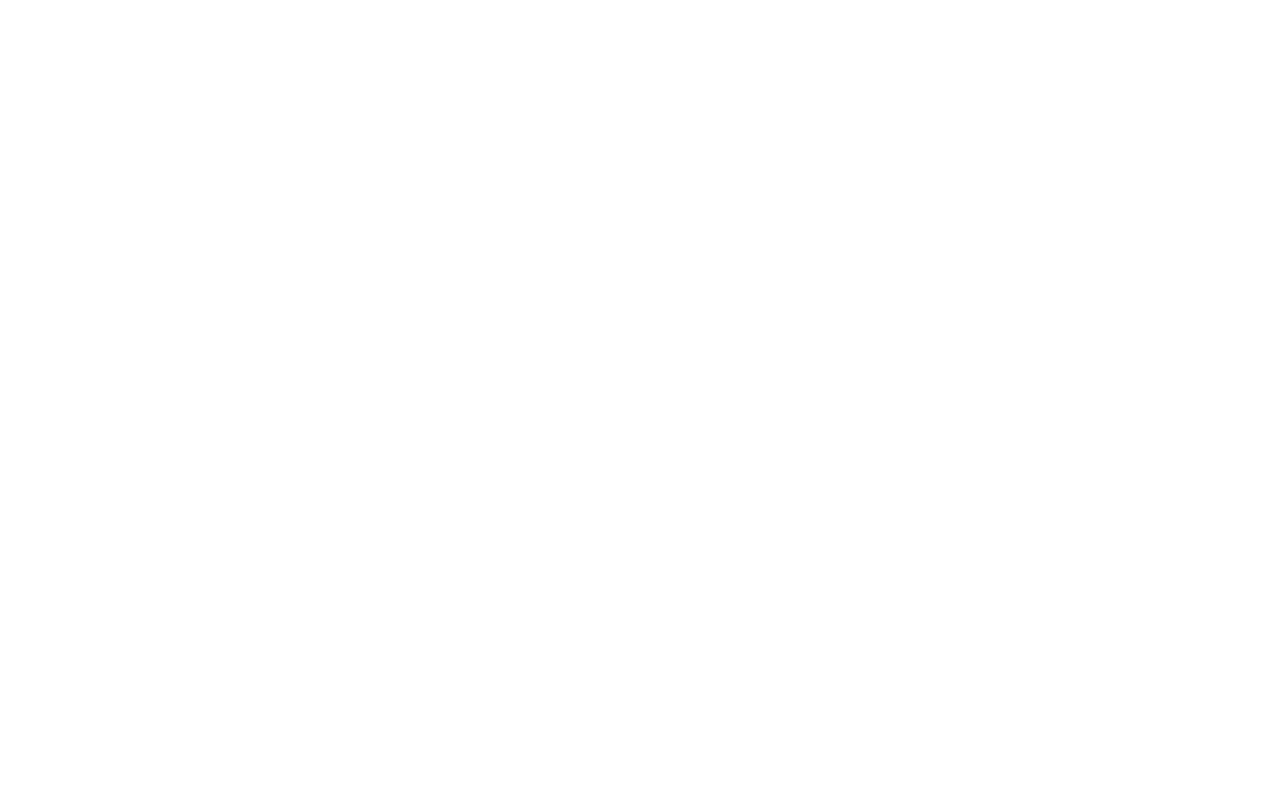
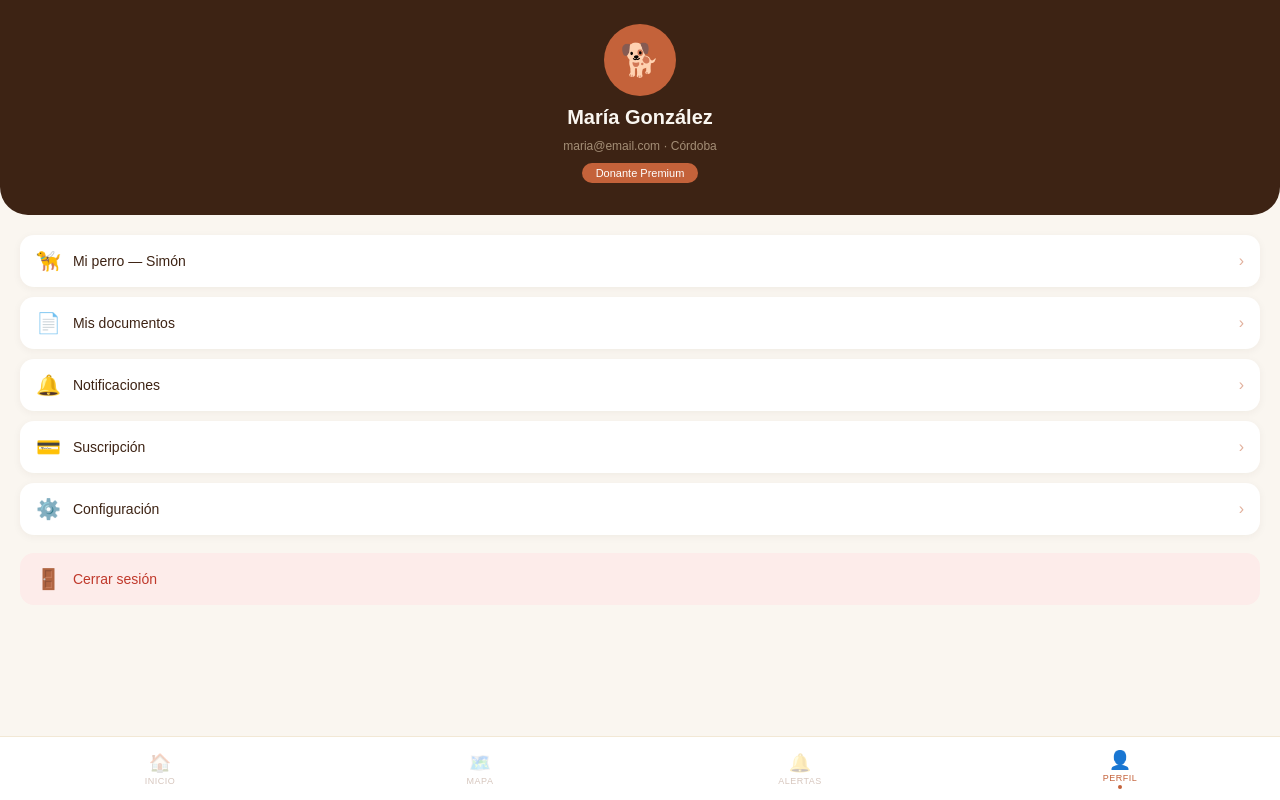
Before and after one commit to nadiamoon/Latido, a React (Vite) app: page /perfil in a window 1280 px wide. Before the commit this address had no page. Built offline with nearby package versions, Linux system fonts and the light colour scheme.

Commit message:
agrego mapa alertas perfil y navegacion completa

```diff
--- a/src/App.jsx
+++ b/src/App.jsx
@@ -3,6 +3,9 @@ import Bienvenida from './pages/Bienvenida'
 import HomeDonante from './pages/HomeDonante'
 import Urgencia from './pages/Urgencia'
 import Registro from './pages/Registro'
+import Mapa from './pages/Mapa'
+import Alertas from './pages/Alertas'
+import Perfil from './pages/Perfil'
 
 function App() {
   return (
@@ -12,6 +15,9 @@ function App() {
         <Route path="/home" element={<HomeDonante />} />
         <Route path="/urgencia" element={<Urgencia />} />
         <Route path="/registro" element={<Registro />} />
+        <Route path="/mapa" element={<Mapa />} />
+        <Route path="/alertas" element={<Alertas />} />
+        <Route path="/perfil" element={<Perfil />} />
       </Routes>
     </BrowserRouter>
   )
--- /dev/null
+++ b/src/pages/Alertas.jsx
@@ -0,0 +1,39 @@
+import { useNavigate } from 'react-router-dom'
+
+function Alertas() {
+  const navigate = useNavigate()
+  return (
+    <div style={{ minHeight: '100vh', background: '#FAF6F0', fontFamily: 'sans-serif', display: 'flex', flexDirection: 'column' }}>
+      <div style={{ background: '#3D2314', padding: '16px 24px 24px', borderRadius: '0 0 28px 28px' }}>
+        <div style={{ fontSize: '22px', color: '#FAF6F0', fontWeight: '600', marginTop: '8px' }}>Alertas</div>
+        <div style={{ fontSize: '12px', color: '#E8D5B7', opacity: 0.6, marginTop: '4px' }}>Notificaciones recientes</div>
+      </div>
+      <div style={{ flex: 1, margin: '20px', display: 'flex', flexDirection: 'column', gap: '12px' }}>
+        {[
+          { icon: '🚨', title: 'Urgencia en Nueva Córdoba', desc: 'Necesitan sangre tipo A · hace 2 horas', color: '#FDECEA', border: '#FACACA' },
+          { icon: '✅', title: 'Tu perro fue aprobado', desc: 'Simón ya aparece en el mapa · hace 1 día', color: '#E8F5E9', border: '#C8E6C9' },
+          { icon: '🔔', title: 'Nueva urgencia cerca', desc: 'A 3.5 km de vos · hace 2 días', color: '#FFF8E1', border: '#FFE082' },
+        ].map((item) => (
+          <div key={item.title} style={{ background: item.color, border: `1.5px solid ${item.border}`, borderRadius: '16px', padding: '14px 16px', display: 'flex', gap: '12px', alignItems: 'center' }}>
+            <div style={{ fontSize: '24px' }}>{item.icon}</div>
+            <div>
+              <div style={{ fontSize: '13px', fontWeight: '600', color: '#3D2314' }}>{item.title}</div>
+              <div style={{ fontSize: '11px', color: '#7A4528', opacity: 0.7, marginTop: '2px' }}>{item.desc}</div>
+            </div>
+          </div>
+        ))}
+      </div>
+      <div style={{ height: '64px', background: 'white', borderTop: '1px solid #F2E8D5', display: 'flex', alignItems: 'center', justifyContent: 'space-around' }}>
+        {[['🏠', 'Inicio', '/home', false], ['🗺️', 'Mapa', '/mapa', false], ['🔔', 'Alertas', '/alertas', true], ['👤', 'Perfil', '/perfil', false]].map(([icon, label, path, active]) => (
+          <div key={label} onClick={() => navigate(path)} style={{ display: 'flex', flexDirection: 'column', alignItems: 'center', gap: '2px', opacity: active ? 1 : 0.3, cursor: 'pointer', flex: 1 }}>
+            <span style={{ fontSize: '18px' }}>{icon}</span>
+            <span style={{ fontSize: '9px', fontWeight: '500', color: active ? '#C4623A' : '#7A4528', textTransform: 'uppercase', letterSpacing: '0.5px' }}>{label}</span>
+            {active && <div style={{ width: '4px', height: '4px', background: '#C4623A', borderRadius: '50%' }}></div>}
+          </div>
+        ))}
+      </div>
+    </div>
+  )
+}
+
+export default Alertas
--- a/src/pages/HomeDonante.jsx
+++ b/src/pages/HomeDonante.jsx
@@ -1,4 +1,5 @@
 import { useNavigate } from 'react-router-dom'
+
 function HomeDonante() {
   const navigate = useNavigate()
   return (
@@ -32,7 +33,6 @@ function HomeDonante() {
           }}>🐕</div>
         </div>
 
-        {/* TARJETA PERRO */}
         <div style={{
           background: 'rgba(255,255,255,0.08)',
           borderRadius: '16px', padding: '14px 16px',
@@ -60,7 +60,6 @@ function HomeDonante() {
       {/* BODY */}
       <div style={{ padding: '20px', display: 'flex', flexDirection: 'column', gap: '16px' }}>
 
-        {/* URGENCIA */}
         <div>
           <div style={{ fontSize: '11px', fontWeight: '500', textTransform: 'uppercase', letterSpacing: '1.5px', color: '#7A4528', opacity: 0.6, marginBottom: '8px' }}>
             Urgencia cercana
@@ -98,7 +97,6 @@ function HomeDonante() {
           </div>
         </div>
 
-        {/* STATS */}
         <div>
           <div style={{ fontSize: '11px', fontWeight: '500', textTransform: 'uppercase', letterSpacing: '1.5px', color: '#7A4528', opacity: 0.6, marginBottom: '8px' }}>
             Tu impacto
@@ -125,8 +123,8 @@ function HomeDonante() {
         borderTop: '1px solid #F2E8D5',
         display: 'flex', alignItems: 'center', justifyContent: 'space-around'
       }}>
-        {[['🏠', 'Inicio', true], ['🗺️', 'Mapa', false], ['🔔', 'Alertas', false], ['👤', 'Perfil', false]].map(([icon, label, active]) => (
-          <div key={label} style={{
+        {[['🏠', 'Inicio', '/home', true], ['🗺️', 'Mapa', '/mapa', false], ['🔔', 'Alertas', '/alertas', false], ['👤', 'Perfil', '/perfil', false]].map(([icon, label, path, active]) => (
+          <div key={label} onClick={() => navigate(path)} style={{
             display: 'flex', flexDirection: 'column', alignItems: 'center',
             gap: '2px', opacity: active ? 1 : 0.3, cursor: 'pointer', flex: 1
           }}>
--- /dev/null
+++ b/src/pages/Mapa.jsx
@@ -0,0 +1,28 @@
+import { useNavigate } from 'react-router-dom'
+
+function Mapa() {
+  const navigate = useNavigate()
+  return (
+    <div style={{ minHeight: '100vh', background: '#FAF6F0', fontFamily: 'sans-serif', display: 'flex', flexDirection: 'column' }}>
+      <div style={{ background: '#3D2314', padding: '16px 24px 24px', borderRadius: '0 0 28px 28px' }}>
+        <div style={{ fontSize: '22px', color: '#FAF6F0', fontWeight: '600', marginTop: '8px' }}>Mapa de donantes</div>
+        <div style={{ fontSize: '12px', color: '#E8D5B7', opacity: 0.6, marginTop: '4px' }}>Córdoba · 12 donantes activos</div>
+      </div>
+      <div style={{ flex: 1, margin: '20px', background: '#F2E8D5', borderRadius: '20px', display: 'flex', alignItems: 'center', justifyContent: 'center', flexDirection: 'column', gap: '12px' }}>
+        <div style={{ fontSize: '48px' }}>🗺️</div>
+        <div style={{ fontSize: '14px', color: '#7A4528', opacity: 0.6 }}>Mapa próximamente</div>
+      </div>
+      <div style={{ height: '64px', background: 'white', borderTop: '1px solid #F2E8D5', display: 'flex', alignItems: 'center', justifyContent: 'space-around' }}>
+        {[['🏠', 'Inicio', '/home', false], ['🗺️', 'Mapa', '/mapa', true], ['🔔', 'Alertas', '/alertas', false], ['👤', 'Perfil', '/perfil', false]].map(([icon, label, path, active]) => (
+          <div key={label} onClick={() => navigate(path)} style={{ display: 'flex', flexDirection: 'column', alignItems: 'center', gap: '2px', opacity: active ? 1 : 0.3, cursor: 'pointer', flex: 1 }}>
+            <span style={{ fontSize: '18px' }}>{icon}</span>
+            <span style={{ fontSize: '9px', fontWeight: '500', color: active ? '#C4623A' : '#7A4528', textTransform: 'uppercase', letterSpacing: '0.5px' }}>{label}</span>
+            {active && <div style={{ width: '4px', height: '4px', background: '#C4623A', borderRadius: '50%' }}></div>}
+          </div>
+        ))}
+      </div>
+    </div>
+  )
+}
+
+export default Mapa
--- /dev/null
+++ b/src/pages/Perfil.jsx
@@ -0,0 +1,45 @@
+import { useNavigate } from 'react-router-dom'
+
+function Perfil() {
+  const navigate = useNavigate()
+  return (
+    <div style={{ minHeight: '100vh', background: '#FAF6F0', fontFamily: 'sans-serif', display: 'flex', flexDirection: 'column' }}>
+      <div style={{ background: '#3D2314', padding: '16px 24px 32px', borderRadius: '0 0 28px 28px', display: 'flex', flexDirection: 'column', alignItems: 'center', gap: '10px' }}>
+        <div style={{ width: '72px', height: '72px', background: '#C4623A', borderRadius: '50%', display: 'flex', alignItems: 'center', justifyContent: 'center', fontSize: '32px', marginTop: '8px' }}>🐕</div>
+        <div style={{ fontSize: '20px', color: '#FAF6F0', fontWeight: '600' }}>María González</div>
+        <div style={{ fontSize: '12px', color: '#E8D5B7', opacity: 0.6 }}>maria@email.com · Córdoba</div>
+        <div style={{ fontSize: '11px', fontWeight: '500', padding: '4px 14px', background: '#C4623A', color: 'white', borderRadius: '20px' }}>Donante Premium</div>
+      </div>
+      <div style={{ padding: '20px', display: 'flex', flexDirection: 'column', gap: '10px' }}>
+        {[
+          { icon: '🦮', label: 'Mi perro — Simón' },
+          { icon: '📄', label: 'Mis documentos' },
+          { icon: '🔔', label: 'Notificaciones' },
+          { icon: '💳', label: 'Suscripción' },
+          { icon: '⚙️', label: 'Configuración' },
+        ].map((item) => (
+          <div key={item.label} style={{ background: 'white', borderRadius: '14px', padding: '14px 16px', display: 'flex', alignItems: 'center', gap: '12px', boxShadow: '0 2px 8px rgba(61,35,20,0.05)', cursor: 'pointer' }}>
+            <span style={{ fontSize: '20px' }}>{item.icon}</span>
+            <span style={{ fontSize: '14px', color: '#3D2314', fontWeight: '500' }}>{item.label}</span>
+            <span style={{ marginLeft: 'auto', color: '#C4623A', opacity: 0.5 }}>›</span>
+          </div>
+        ))}
+        <div style={{ background: '#FDECEA', borderRadius: '14px', padding: '14px 16px', display: 'flex', alignItems: 'center', gap: '12px', cursor: 'pointer', marginTop: '8px' }} onClick={() => navigate('/')}>
+          <span style={{ fontSize: '20px' }}>🚪</span>
+          <span style={{ fontSize: '14px', color: '#C0392B', fontWeight: '500' }}>Cerrar sesión</span>
+        </div>
+      </div>
+      <div style={{ height: '64px', background: 'white', borderTop: '1px solid #F2E8D5', display: 'flex', alignItems: 'center', justifyContent: 'space-around', marginTop: 'auto' }}>
+        {[['🏠', 'Inicio', '/home', false], ['🗺️', 'Mapa', '/mapa', false], ['🔔', 'Alertas', '/alertas', false], ['👤', 'Perfil', '/perfil', true]].map(([icon, label, path, active]) => (
+          <div key={label} onClick={() => navigate(path)} style={{ display: 'flex', flexDirection: 'column', alignItems: 'center', gap: '2px', opacity: active ? 1 : 0.3, cursor: 'pointer', flex: 1 }}>
+            <span style={{ fontSize: '18px' }}>{icon}</span>
+            <span style={{ fontSize: '9px', fontWeight: '500', color: active ? '#C4623A' : '#7A4528', textTransform: 'uppercase', letterSpacing: '0.5px' }}>{label}</span>
+            {active && <div style={{ width: '4px', height: '4px', background: '#C4623A', borderRadius: '50%' }}></div>}
+          </div>
+        ))}
+      </div>
+    </div>
+  )
+}
+
+export default Perfil
--- a/src/pages/Urgencia.jsx
+++ b/src/pages/Urgencia.jsx
@@ -1,4 +1,6 @@
+import { useNavigate } from 'react-router-dom'
 function Urgencia() {
+  const navigate = useNavigate()
   return (
     <div style={{
       minHeight: '100vh',
@@ -21,7 +23,9 @@ function Urgencia() {
           top: '-40px', right: '-30px'
         }}></div>
 
-        <div style={{ fontSize: '20px', color: 'rgba(255,255,255,0.7)', marginBottom: '12px', cursor: 'pointer' }}>←</div>
+        <div
+  onClick={() => navigate(-1)}
+  style={{ fontSize: '20px', color: 'rgba(255,255,255,0.7)', marginBottom: '12px', cursor: 'pointer' }}>←</div>
 
         <div style={{ display: 'flex', alignItems: 'center', gap: '10px' }}>
           <div style={{
```
Lines whose indentation alone changed are shown as unchanged.
